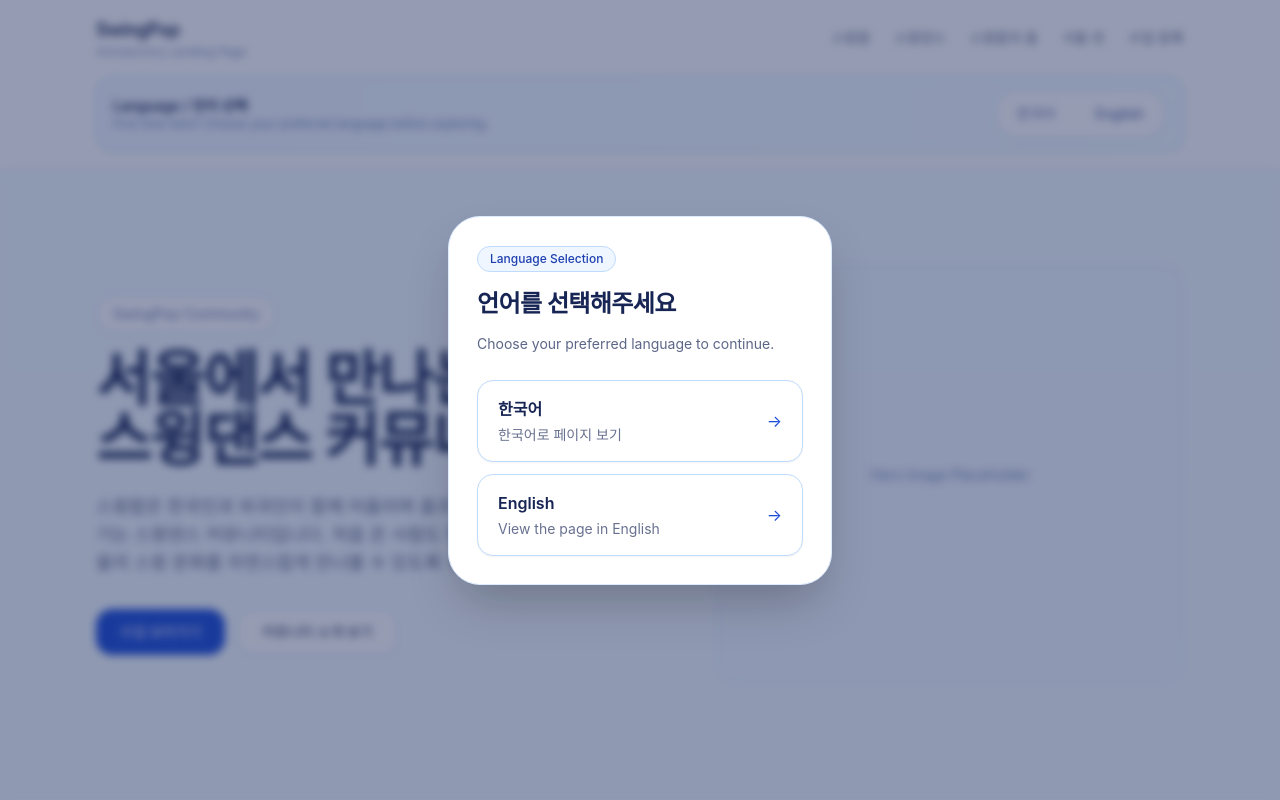
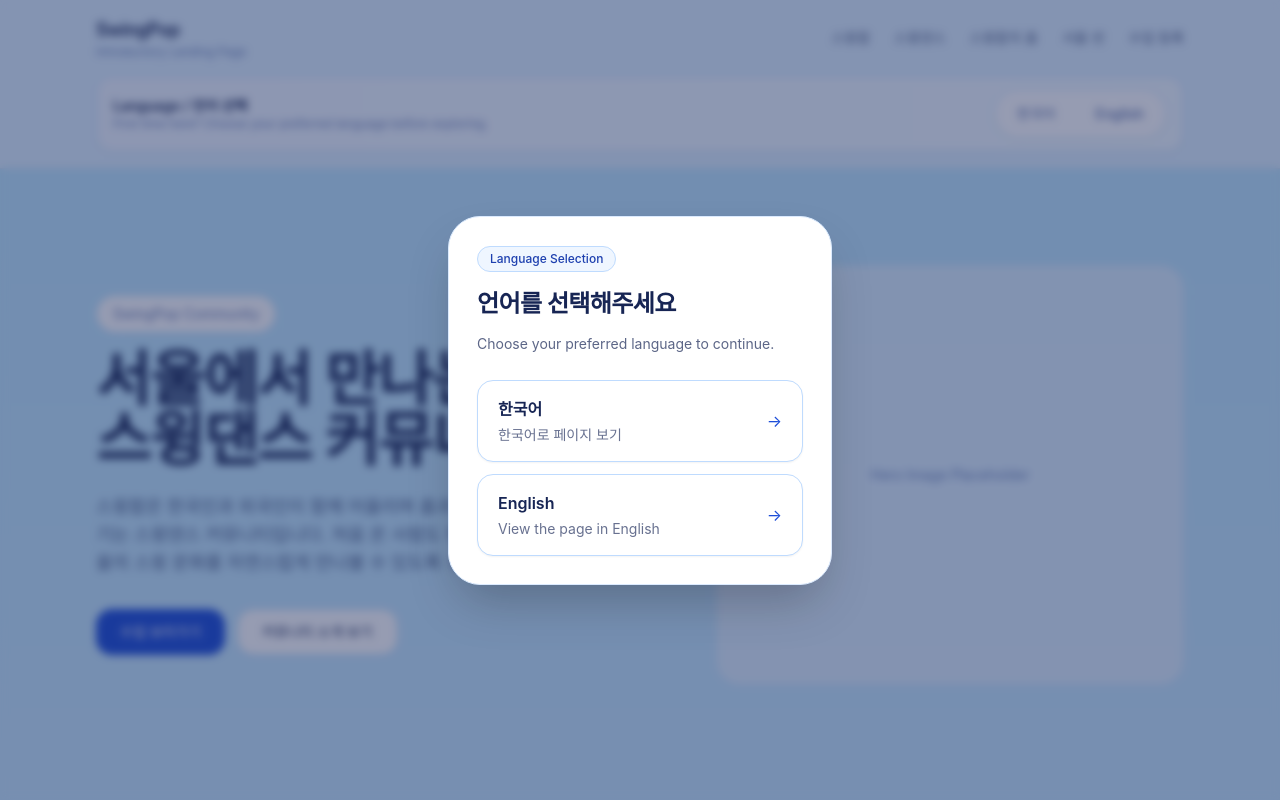
Before and after one commit to demian-jay/lindyhopseoul, a React (Vite) app: page / in a window 1280 px wide. Shown: the top 800 px of the page. Built offline with nearby package versions, Linux system fonts and the light colour scheme; the HTML template or start-up script is replaced by a standard one.

Commit message:
style changed

```diff
--- a/src/App.jsx
+++ b/src/App.jsx
@@ -366,8 +366,8 @@ export default function App() {
         />
       ) : null}
 
-      <div className="min-h-screen bg-gradient-to-b from-sky-50 via-blue-50/40 to-white text-neutral-900">
-        <header className="sticky top-0 z-40 border-b border-blue-900/10 bg-white/85 backdrop-blur">
+      <div className="min-h-screen bg-gradient-to-b from-sky-200 via-blue-200/60 to-white text-neutral-900">
+        <header className="top-0 z-40 border-b border-blue-900/10 bg-[rgb(222,240,255)] backdrop-blur">
           <div className="mx-auto flex max-w-6xl flex-col gap-4 px-6 py-4 md:px-8">
             <div className="flex items-center justify-between gap-4">
               <div>
```
